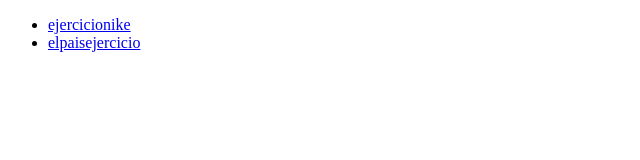
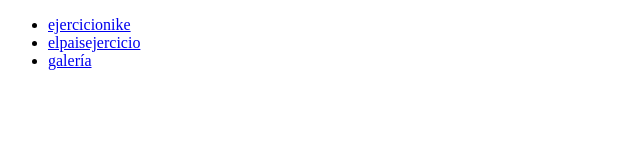
Before and after one commit to isaacvillena/tped1-24-25, a plain HTML site: page index.html in a window 1280 px wide. Shown: the full height of the page, 0-640 px from the left. Drawn offline with Linux system fonts and the light colour scheme.

Commit message:
subida galería

```diff
--- a/index.html
+++ b/index.html
@@ -10,6 +10,7 @@
         <ul>
             <li> <a href="ejercicionike/index.html">ejercicionike</a> </li>
             <li> <a href="elpaisejercicio/index.html">elpaisejercicio</a></li>
+            <li><a href="galería/index.html">galería</a></li>
         </ul>
     </div>
 
```
